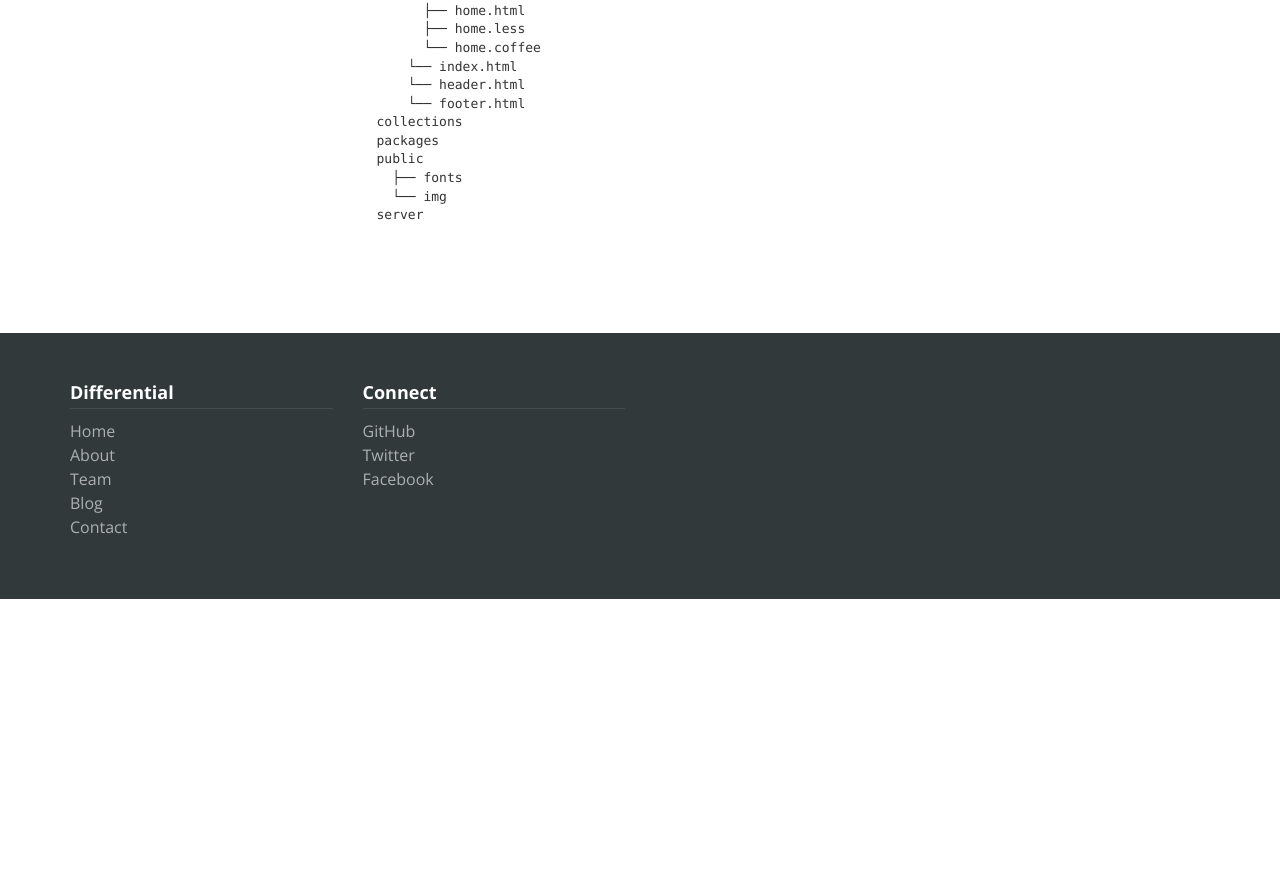
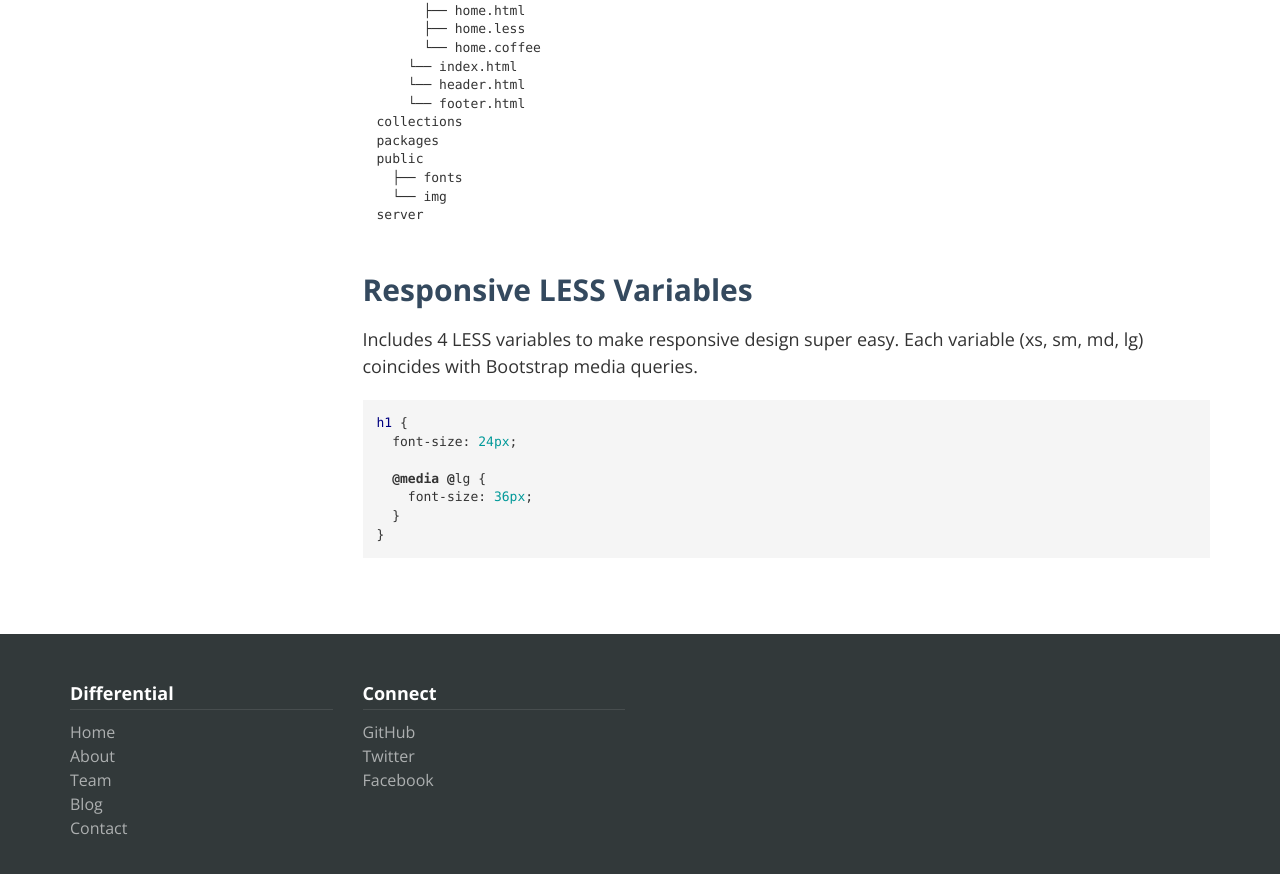
Before and after one commit to Differential/meteor-boilerplate, a Jekyll site: the page built from index.markdown, in a window 1280 px wide and 900 px high, scrolled down 1269 px. Shown: the top 874 px of the window. Built offline with Jekyll 4.4.1, drawn with Linux system fonts in a browser that asks for light colours; nearby versions of some CDN libraries; Markdown is read by kramdown in place of the engine named in the settings; before the commit the page ends 1868 px from its top, so only the background shows below that.

Commit message:
Add responsive variables docs

````diff
--- a/index.markdown
+++ b/index.markdown
@@ -53,3 +53,19 @@ public
 server
 
 ```
+
+## Responsive LESS Variables
+
+Includes 4 LESS variables to make responsive design super easy. Each variable (xs, sm, md, lg) coincides with Bootstrap media queries.
+
+{% highlight scss %}
+
+h1 {
+  font-size: 24px;
+
+  @media @lg {
+    font-size: 36px;
+  }
+}
+
+{% endhighlight %}
````
